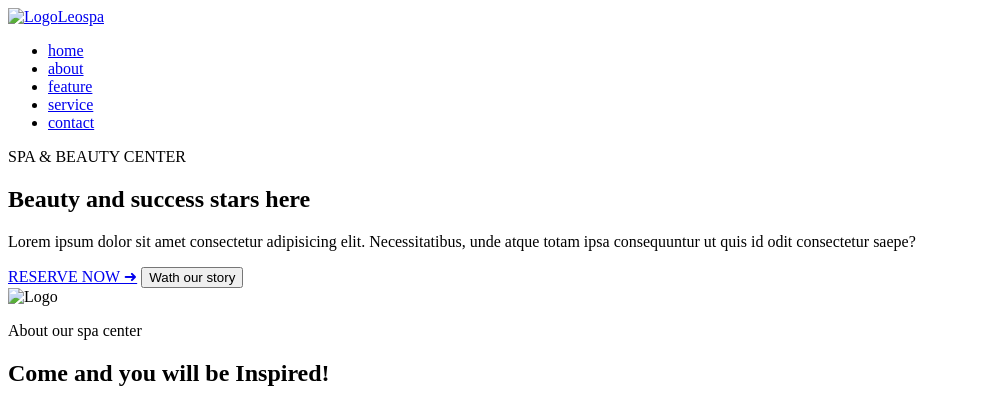
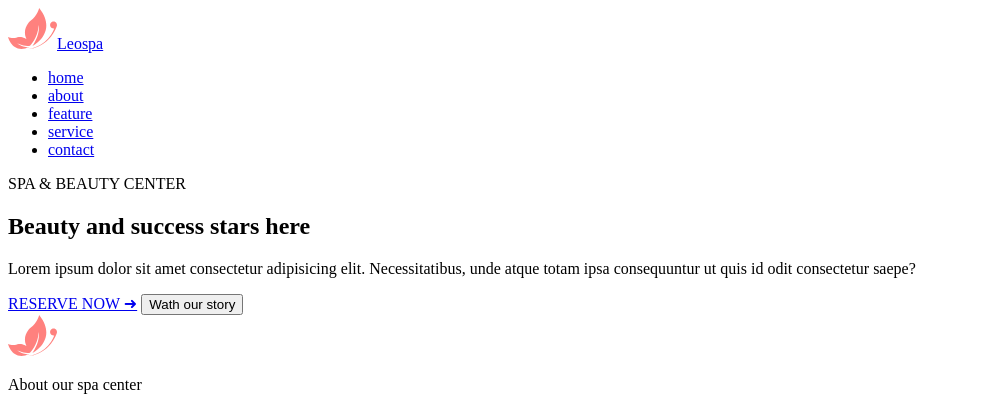
Before and after one commit to misha-srogyi/html_practice-1, a plain HTML site: page index.html in a window 1280 px wide. Shown: the top 404 px of the page, without its empty margins (0-1001 px from the left). Drawn offline with Linux system fonts and the light colour scheme.

Commit message:
icon.svg

```diff
--- a/index.html
+++ b/index.html
@@ -10,7 +10,7 @@
     <header>
 <nav>
 <a href="#">
-    <img src="./images/Icon.svg" alt="Logo">Leospa</a>
+    <img src="./images/icon.svg" alt="Logo">Leospa</a>
 <ul>
     <li><a href="#">home</a></li>
     <li><a href="#">about</a></li>
@@ -289,7 +289,7 @@
     <footer>
         <nav>
             <a href="#">
-                <img src="./images/Icon.svg" alt="Logo">Leospa</a>
+                <img src="./images/icon.svg" alt="Logo">Leospa</a>
                 <ul>
                     <li><a href="#">home</a></li>
                     <li><a href="#">about</a></li>
```
Also changed, not shown: images/icon.svg (added).
